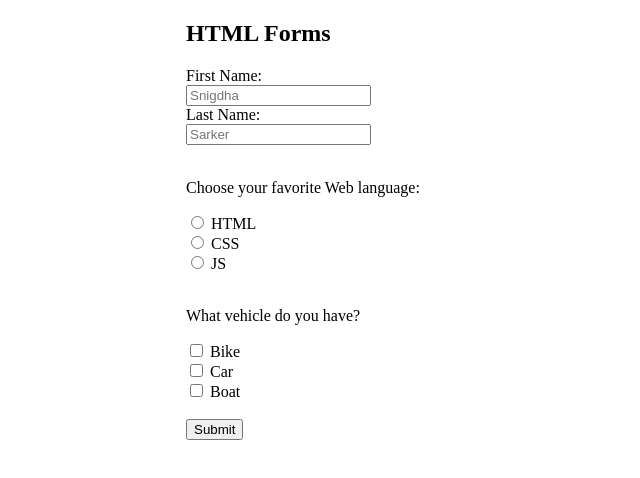
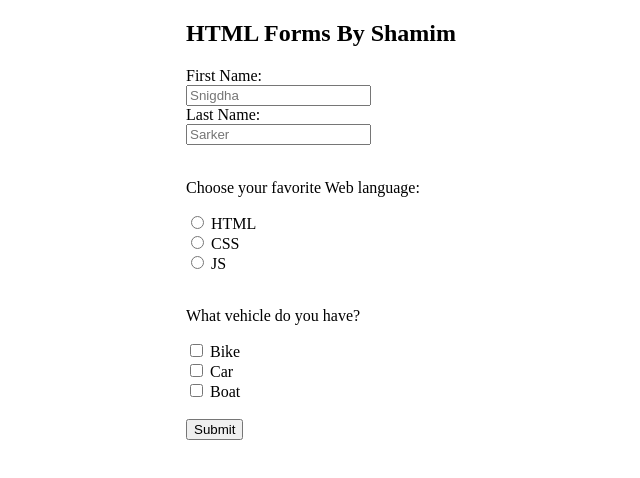
Before and after one commit to md-shamim-sarker/html, a plain HTML site: page forms/forms.html in a window 1280 px wide. Shown: the whole page, without its empty margins (204-844 px from the left). Drawn offline with Linux system fonts and the light colour scheme.

Commit message:
minor change

```diff
--- a/forms/forms.html
+++ b/forms/forms.html
@@ -14,7 +14,7 @@
     </style>
 </head>
 <body>
-    <h2>HTML Forms</h2>
+    <h2>HTML Forms By Shamim</h2>
     <form action="#">
         <label for="fname">First Name:</label><br>
         <input type="text" id="fname" name="fname" placeholder="Snigdha"><br>
```
